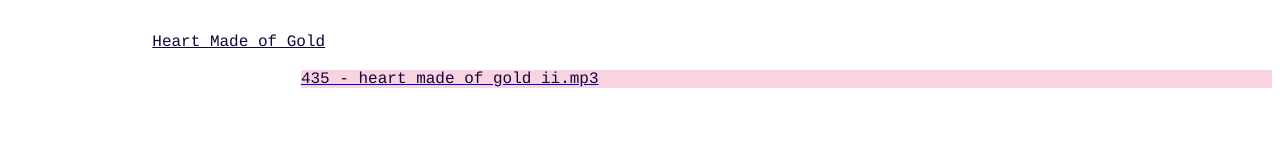
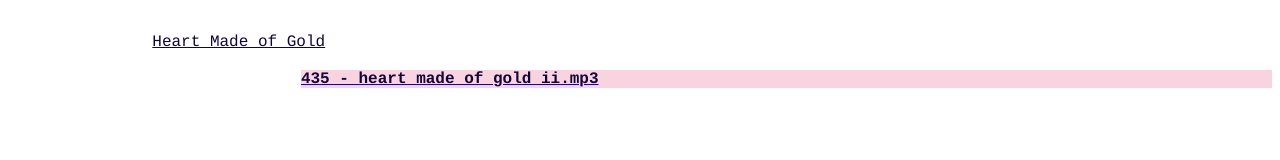
Before and after one commit to mbilski17/mbs, a plain HTML site: page index.html in a window 1280 px wide. Shown: the part 337-497 px from the top of the page. Drawn offline with Linux system fonts and the light colour scheme.

Commit message:
Update index.html

```diff
--- a/index.html
+++ b/index.html
@@ -87,7 +87,7 @@
 <p class="p11"><span class="s1"></span><br></p>
 <p class="p12"><span class="s2">Heart Made of Gold</span><span class="s1"><span class="Apple-converted-space"> </span></span></p>
 <p class="p13"><span class="s2"></span><br></p>
-<p class="p14"><span class="s6"><span class="Apple-tab-span">	</span><a href="https://drive.google.com/file/d/1Wlroe1Gywn0djpDVDXLj_pMJN90rmKLZ/view?usp=sharing"><span class="s7">435 - heart made of gold ii.mp3</span></a></span></p>
+<p class="p14"><span class="s6"><span class="Apple-tab-span">	</span><a href="https://drive.google.com/file/d/1Wlroe1Gywn0djpDVDXLj_pMJN90rmKLZ/view?usp=sharing"><span class="s7"><b>435 - heart made of gold ii.mp3</b></span></a></span></p>
 <p class="p13"><span class="s1"></span><br></p>
 <p class="p13"><span class="s2"></span><br></p>
 <p class="p13"><span class="s2"></span><br></p>
```
